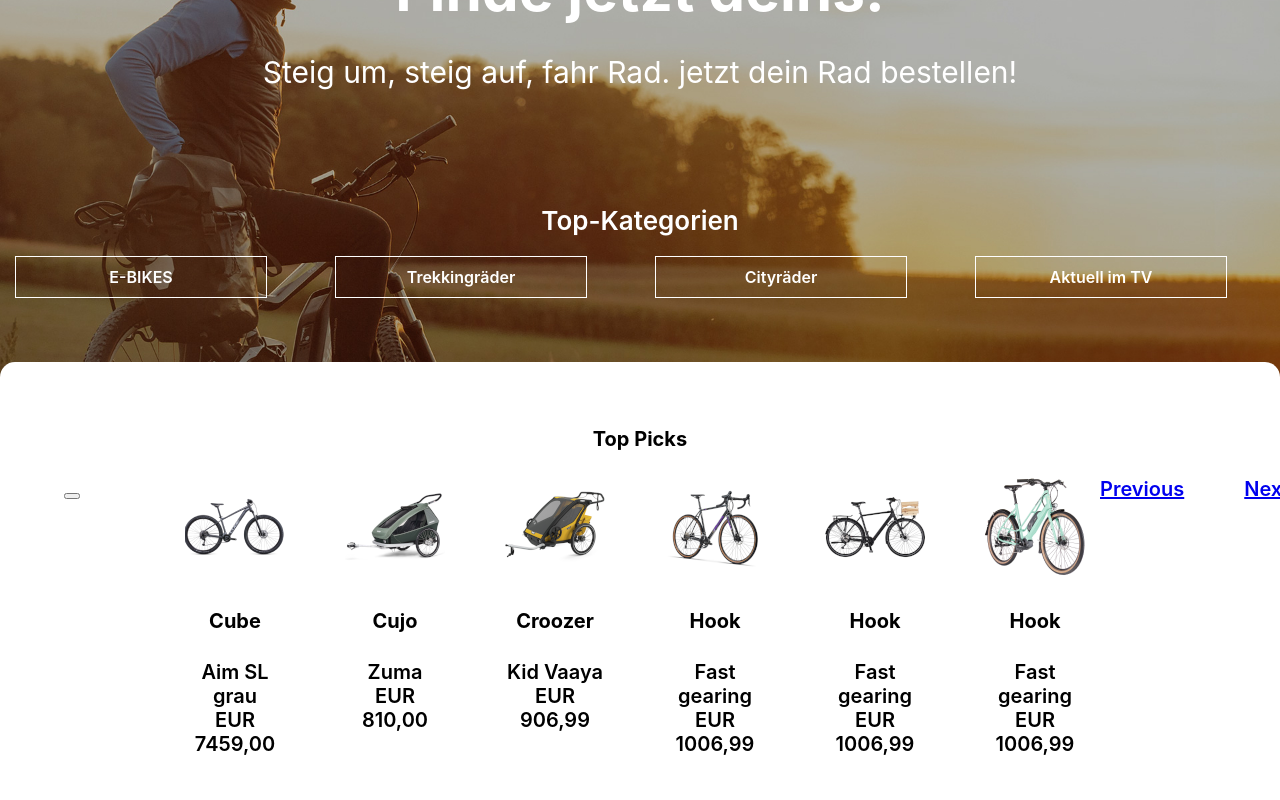
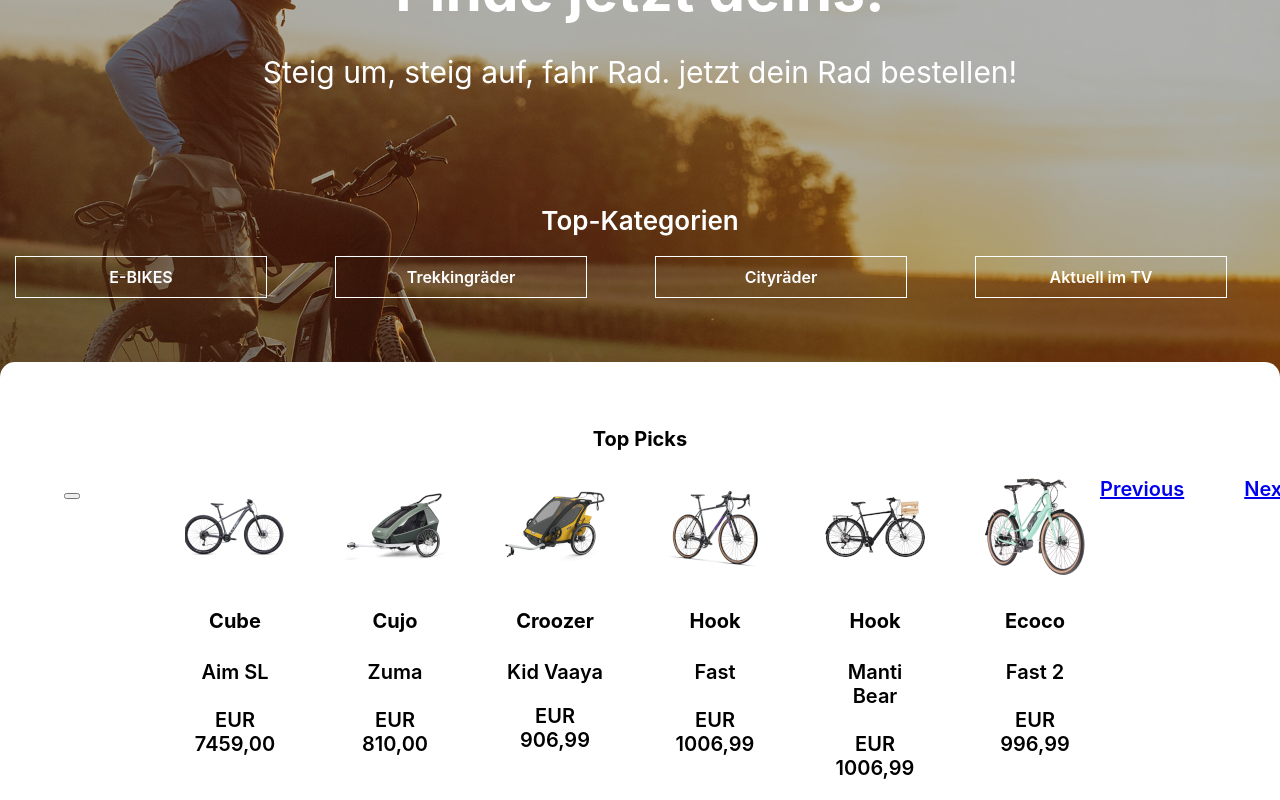
Before and after one commit to AlexDur/Website-clones, a React (Create React App) app in the folder clone_famous_page/: page / in a window 1280 px wide. Shown: the part 405-1205 px from the top of the page. Built offline with nearby package versions, Linux system fonts and the light colour scheme.

Commit message:
slider still missing functionality

```diff
--- a/clone_famous_page/src/App.css
+++ b/clone_famous_page/src/App.css
@@ -206,7 +206,7 @@ input {
 /* INTERSECTION */
 .first_banner {
   width: 100%;
-  height: 300px;
+  height: 200px;
   /*   Keine gute Lösung */
   background-color: white;
   position: absolute;
@@ -240,6 +240,16 @@ input {
   border: 1px solid black;
 } */
 
-.carousel_card {
-  border: 3px solid whtie;
+/* .carousel_card {
+  border: 3px solid white;
+} */
+
+/* .caption {
+  background-color: red;
+  text-align: center;
 }
+
+ul {
+  list-style: none;
+  text-align: center;
+} */
--- a/clone_famous_page/src/components/Carousel.js
+++ b/clone_famous_page/src/components/Carousel.js
@@ -25,7 +25,8 @@ function CarouselComponent() {
             <img className="d-block w-100" src={cube_aim} alt="First slide" />
             <Carousel.Caption>
               <h4>Cube</h4>
-              <div>Aim SL grau</div>
+              <div>Aim SL </div>
+              <br />
               <div>EUR 7459,00</div>
             </Carousel.Caption>
           </Carousel.Item>
@@ -36,16 +37,18 @@ function CarouselComponent() {
             <Carousel.Caption>
               <h4>Cujo</h4>
               <div>Zuma </div>
+              <br />
               <div>EUR 810,00</div>
             </Carousel.Caption>
           </Carousel.Item>
           <Carousel.Item className="carousel_card">
             <img className="d-block w-100" src={chariot} alt="Third slide" />
 
-            <Carousel.Caption>
+            <Carousel.Caption className="caption">
               <h4>Croozer</h4>
-              <div>Kid Vaaya</div>
-              <div>EUR 906,99</div>
+              <p>Kid Vaaya</p>
+
+              <p>EUR 906,99</p>
             </Carousel.Caption>
           </Carousel.Item>
           <Carousel.Item className="carousel_card">
@@ -53,7 +56,8 @@ function CarouselComponent() {
 
             <Carousel.Caption>
               <h4>Hook</h4>
-              <div>Fast gearing</div>
+              <div>Fast </div>
+              <br />
               <div>EUR 1006,99</div>
             </Carousel.Caption>
           </Carousel.Item>
@@ -62,7 +66,8 @@ function CarouselComponent() {
 
             <Carousel.Caption>
               <h4>Hook</h4>
-              <div>Fast gearing</div>
+              <div>Manti Bear </div>
+              <br />
               <div>EUR 1006,99</div>
             </Carousel.Caption>
           </Carousel.Item>
@@ -74,9 +79,10 @@ function CarouselComponent() {
             />
 
             <Carousel.Caption>
-              <h4>Hook</h4>
-              <div>Fast gearing</div>
-              <div>EUR 1006,99</div>
+              <h4>Ecoco </h4>
+              <div>Fast 2</div>
+              <br />
+              <div>EUR 996,99</div>
             </Carousel.Caption>
           </Carousel.Item>
         </div>
```
